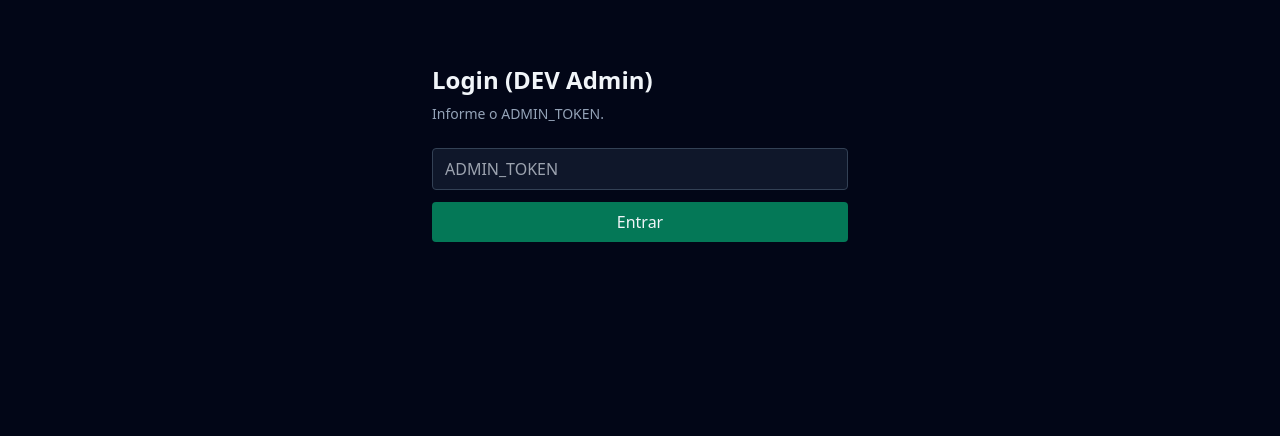
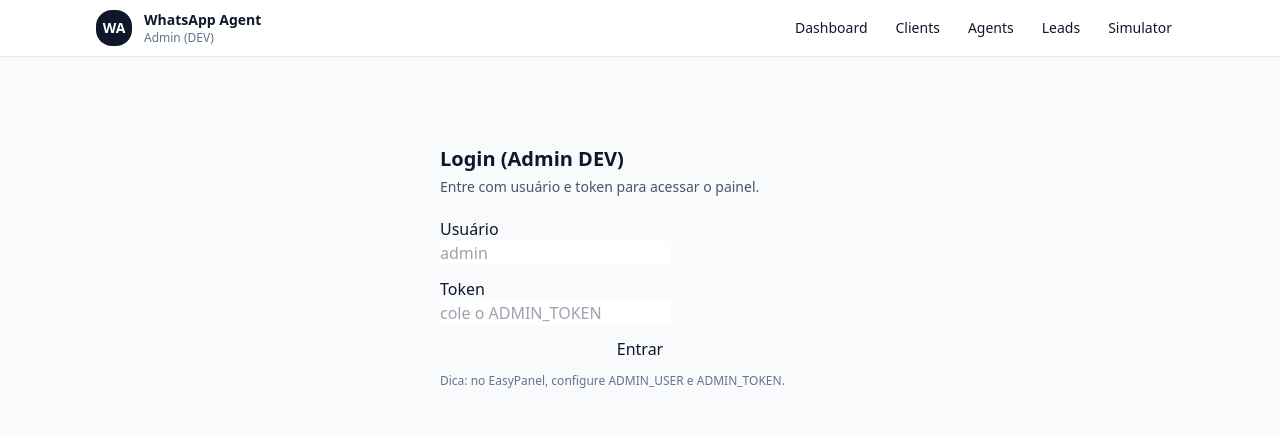
Before and after one commit to MarcilioLeiteSilva/whatsapp-agent, a FastAPI app: page /admin/web/login in a window 1280 px wide. Shown: the top 436 px of the page. Run offline with FastAPI, Linux system fonts and the light colour scheme; parts of the project's set-up code (start-up, migrations or seed data) failed here and were passed over; some libraries are stand-ins or nearby versions.

Commit message:
Update login.html

```diff
--- a/app/templates/login.html
+++ b/app/templates/login.html
@@ -1,29 +1,31 @@
-<!doctype html>
-<html lang="pt-br">
-<head>
-  <meta charset="utf-8" />
-  <meta name="viewport" content="width=device-width,initial-scale=1" />
-  <title>Login — WhatsApp Agent DEV Admin</title>
-  <script src="https://cdn.tailwindcss.com"></script>
-</head>
-<body class="bg-slate-950 text-slate-100">
-  <div class="max-w-md mx-auto px-4 py-16">
-    <div class="text-2xl font-semibold mb-2">Login (DEV Admin)</div>
-    <div class="text-sm text-slate-400 mb-6">Informe o ADMIN_TOKEN.</div>
+{% extends "base.html" %}
+{% block title %}Login{% endblock %}
 
-    {% if error %}
-      <div class="mb-4 p-3 rounded bg-red-900/60 border border-red-800 text-sm">
-        {{ error }}
-      </div>
-    {% endif %}
+{% block content %}
+  <div class="max-w-md mx-auto mt-10">
+    <div class="card p-6">
+      <h1 class="text-xl font-semibold">Login (Admin DEV)</h1>
+      <p class="text-sm text-slate-600 mt-1">
+        Entre com usuário e token para acessar o painel.
+      </p>
 
-    <form method="post" action="/admin/login" class="space-y-3">
-      <input name="token" type="password" placeholder="ADMIN_TOKEN"
-             class="w-full px-3 py-2 rounded bg-slate-900 border border-slate-700" />
-      <button class="w-full px-3 py-2 rounded bg-emerald-700 hover:bg-emerald-600">
-        Entrar
-      </button>
-    </form>
+      <form class="mt-5 space-y-3" method="post" action="{{ login_action }}">
+        <div>
+          <div class="label">Usuário</div>
+          <input class="input" name="username" placeholder="admin" required />
+        </div>
+
+        <div>
+          <div class="label">Token</div>
+          <input class="input" name="token" placeholder="cole o ADMIN_TOKEN" required />
+        </div>
+
+        <button class="btn btn-primary w-full" type="submit">Entrar</button>
+
+        <div class="text-xs text-slate-500 mt-2">
+          Dica: no EasyPanel, configure <span class="code">ADMIN_USER</span> e <span class="code">ADMIN_TOKEN</span>.
+        </div>
+      </form>
+    </div>
   </div>
-</body>
-</html>
+{% endblock %}
```
